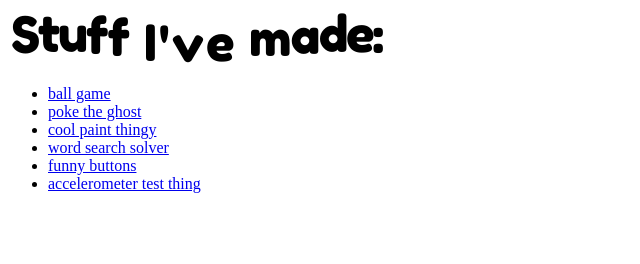
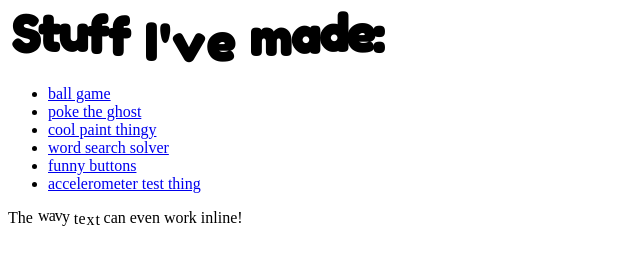
Before and after one commit to hapowers42/hapowers42.github.io, a plain HTML site: page index.html in a window 1280 px wide. Shown: the whole page, without its empty margins (0-640 px from the left). Drawn offline with Linux system fonts and the light colour scheme.

Commit message:
wavy text overhaul!
the wavy text now works inline, and applies to all elements of class wavy! amplitude can also be specified with the ampl attribute

```diff
--- a/index.html
+++ b/index.html
@@ -7,9 +7,7 @@
   </head>
 
   <body>
-    <div id="wavy" class="heading">
-      <p>Stuff I've made:</p>
-    </div>
+    <h2><span class="wavy" ampl=5>Stuff I've made:</span></h2>
     <ul>
       <li>
         <a href="/ballgame">ball game</a>
@@ -30,5 +28,6 @@
         <a href="/accelerometer-test">accelerometer test thing</a>
       </li>
     </ul>
+    <p>The <span class="wavy">wavy text</span> can even work inline!</p>
   </body>
 </html>
--- a/style.css
+++ b/style.css
@@ -1,14 +1,15 @@
 @import url('https://fonts.googleapis.com/css2?family=Fredoka+One&display=swap');
-#wavy {
-    display: flex;
+.wavy {
+    display: inline-flex;
     justify-content: left;
     flex-wrap: wrap;
-    white-space: pre;
+    white-space: pre-wrap;
 }
 
-.heading {
+h2 {
     font-family: 'Fredoka One', sans-serif;
     font-size: 50px;
+    margin: 0px;
 }
 
 p {
--- a/wavyText.js
+++ b/wavyText.js
@@ -1,7 +1,8 @@
-function initWavyText(id) {
-    let div = document.getElementById(id)
-    let text = div.firstElementChild.innerText;
-    div.removeChild(div.firstElementChild);
+function initWavyText() {
+    for (let j = 0; j < document.getElementsByClassName("wavy").length; j++) {
+        let span = document.getElementsByClassName("wavy")[j];
+        let text = span.innerHTML;
+        span.innerHTML = "";
 
         for (let i = 0; i < text.length; i++) {
             let el = document.createElement('span');
@@ -9,29 +10,36 @@ function initWavyText(id) {
             textEl.appendChild(document.createTextNode(text.charAt(i)))
             el.setAttribute("phase", i);
             el.appendChild(textEl);
-        div.appendChild(el)
+            span.appendChild(el)
+        }
     }
 }
 
-initWavyText("wavy")
+initWavyText();
 
 let time = 0;
 let period = 2;
-let amplitude = 5;
+
 let wavyText = document.getElementById("wavy");
 
 function anim() {
-    if(period * time > 2 * Math.PI) {
+    if (period * time > 2 * Math.PI) {
         time = 0;
     }
+    for (let j = 0; j < document.getElementsByClassName("wavy").length; j++) {
+
+        let wavyText = document.getElementsByClassName("wavy")[j];
+        let amplitude = wavyText.getAttribute("ampl") || 2; //2 is default
         for (let i = 0; i < wavyText.children.length; i++) {
             let el = wavyText.children[i];
             let phase = el.getAttribute("phase");
 
-        let offsety = amplitude * Math.sin(period * time + phase/2)
-        let offsetx = -amplitude * Math.cos(period * time + phase/2)
+            let offsety = amplitude * Math.sin(period * time + phase / 2)
+            let offsetx = -amplitude * Math.cos(period * time + phase / 2)
 
             el.style.transform = `translate(${offsetx}px, ${offsety}px)`
+        }
+
     }
     time += 6 / 100;
     window.requestAnimationFrame(anim);
```
Lines whose indentation alone changed are shown as unchanged.
